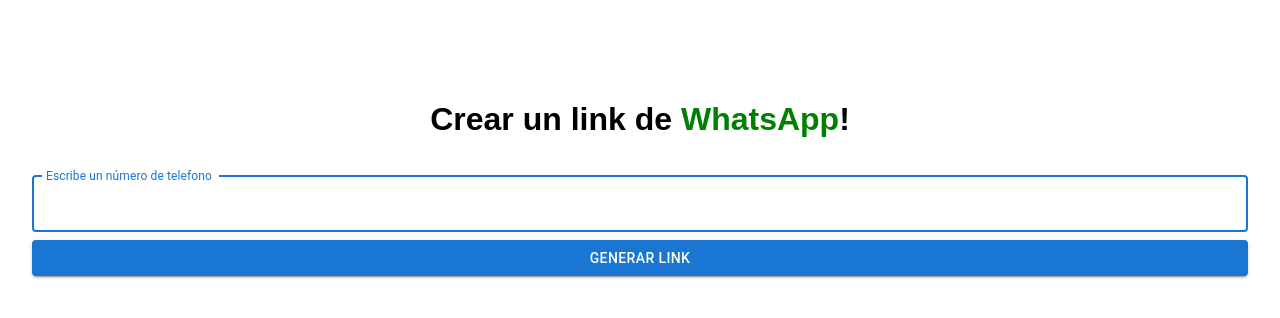
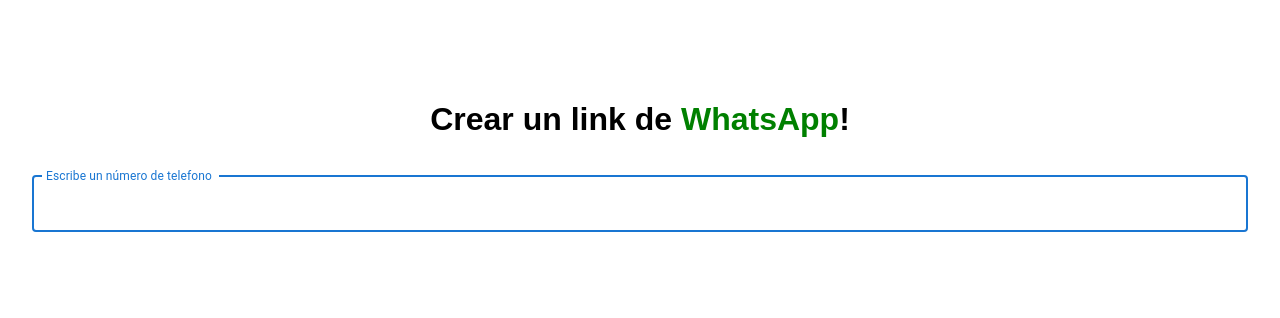
Before and after one commit to NextSavant/walink-maker-es, a React (Create React App) app: page / in a window 1280 px wide. Shown: the top 318 px of the page. Built offline with nearby package versions, Linux system fonts and the light colour scheme.

Commit message:
Added QR code

```diff
--- a/package.json
+++ b/package.json
@@ -18,6 +18,7 @@
     "libphonenumber-js": "^1.10.7",
     "react": "^18.2.0",
     "react-dom": "^18.2.0",
+    "react-qr-code": "^2.0.7",
     "react-scripts": "5.0.1",
     "typescript": "^4.7.4",
     "web-vitals": "^2.1.4"
--- a/src/App.tsx
+++ b/src/App.tsx
@@ -1,32 +1,45 @@
-import { Button, Link, TextField } from "@mui/material";
-import { ParseError, parsePhoneNumber } from "libphonenumber-js";
-import { ChangeEvent, MouseEvent, useCallback, useState } from "react";
+import { Link, TextField } from "@mui/material";
+import { parsePhoneNumber } from "libphonenumber-js";
+import { KeyboardEventHandler, useCallback, useRef, useState } from "react";
+import QRCode from "react-qr-code";
 import './App.css';
 
 const WALINK_TEMPLATE = "https://wa.me/";
 
 function App() {
-  const [textValue, setTextValue] = useState<string>("");
-  const [number, setNumber] = useState<string>("");
+  const phoneInput = useRef<HTMLInputElement>()
+  const [walink, setWalink] = useState("")
 
-  const handleChange = (event: ChangeEvent<HTMLInputElement>) => {
-    setTextValue(event.target.value);
-  };
+  const generateWaLink = useCallback(function makeLink() {
+    let text = phoneInput.current?.value ?? "";
+    let number = ""
 
-  const handleClick = useCallback(
-    (event: MouseEvent<HTMLButtonElement>) => {
-      try {
-        let text = textValue;
-        const phoneN = parsePhoneNumber(text ?? "", "DO");
-        if (phoneN.isValid())
-          setNumber(phoneN.countryCallingCode + phoneN.nationalNumber);
-      } catch (error) {
-        if (error instanceof ParseError) alert(error.message);
-        setNumber("");
+    setWalink("")
+
+    try {
+      const phoneNumber = parsePhoneNumber(text, "DO");
+      if (phoneNumber.isValid()) {
+        console.log('Phone number set', phoneNumber)
+        number = phoneNumber.countryCallingCode + phoneNumber.nationalNumber;
+        setWalink(WALINK_TEMPLATE + number)
       }
-    },
-    [textValue]
-  );
+
+    } catch (error) {
+      console.log(error)
+    }
+
+  }, [])
+
+
+  const handleKeyPress: KeyboardEventHandler = (event) => {
+    if (event.key === "Enter") generateWaLink()
+  }
+  // const handleClick = useCallback(
+  //   () => {
+  //     generateWaLink()
+  //   },
+  //   [generateWaLink]
+  // );
 
   return (
     <div className="App">
@@ -34,27 +47,33 @@
         Crear un link de  <strong className="green">WhatsApp</strong>!
       </h1>
       <TextField
-        value={textValue}
-        onChange={handleChange}
+        inputRef={phoneInput}
+        onChange={generateWaLink}
+        defaultValue=""
         margin="normal"
         label="Escribe un número de telefono"
         fullWidth
         autoFocus
         type={'tel'}
+        onKeyUp={handleKeyPress}
       />
-      <Button onClick={handleClick} variant="contained">
+      {/* <Button onClick={handleClick} variant="contained">
         Generar link
-      </Button>
+      </Button> */}
       <br />
-      {number && (
+      {walink && (
         <>
           <p>Haz click en este link para abrir el chat en WhatsApp</p>
-          <Link target="_blank" href={`${WALINK_TEMPLATE}${number}`}>
-            {WALINK_TEMPLATE}
-            {number}
+          <Link target="_blank" href={walink}>
+            {walink}
           </Link>
         </>
       )}
+
+      {walink && (
+        <QRCode value={walink} alt="QR code" style={{ margin: '2rem auto' }} />
+      )}
+
     </div>
   );
 }
```
Also changed, not shown: public/manifest.json, 1 other file (tests, documents, lock files or other folders).
